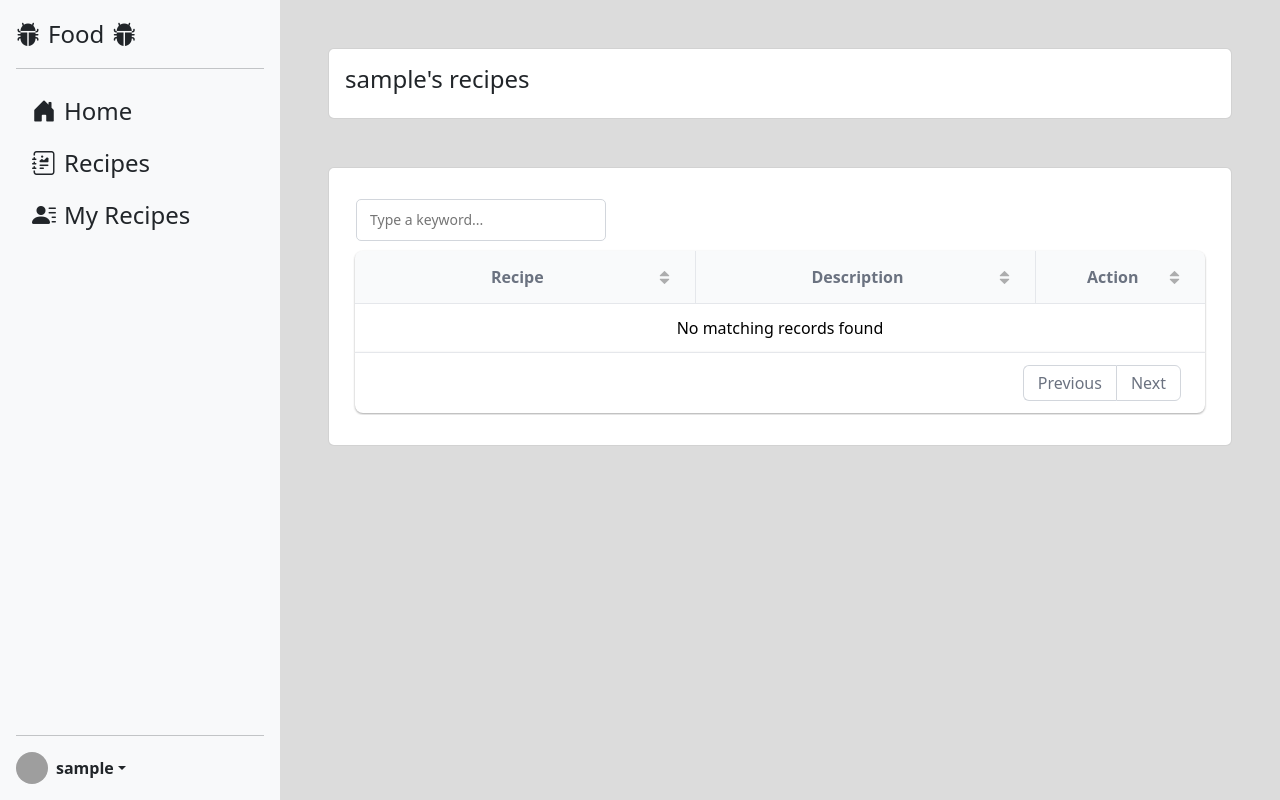
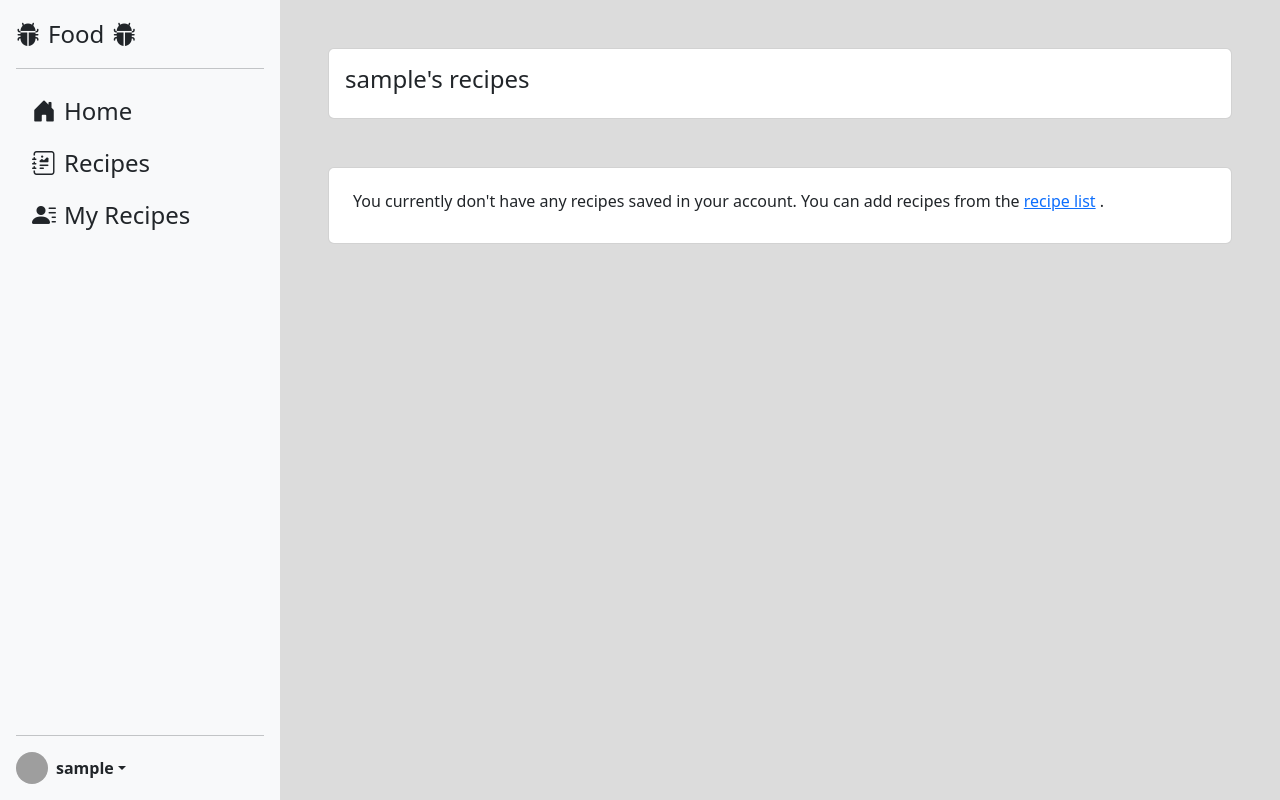
Before and after one commit to GeorgiaSkrempou/Food, a Django app: page /recipes/profile/ in a window 1280 px wide. Run offline with Django 4.2, Linux system fonts and the light colour scheme; the visitor is signed in with stand-in values (Sample User, id 1); data that the repository does not hold is empty; some libraries are stand-ins or nearby versions; grey boxes are pictures that could not be loaded.

Commit message:
fix: when recipe table is empty returns a message isntead of a frontend table

```diff
--- a/recipes_app/recipes/templates/recipes/home.html
+++ b/recipes_app/recipes/templates/recipes/home.html
@@ -14,7 +14,7 @@
     {% if user.is_authenticated %}
         <div class="card" style="width: 18rem;">
             <div class="card-body">
-                <h5 class="card-title">Hello, {{ user.get_username }}!</h5>
+                <h5 class="card-title">Hello, {{ user.username }}!</h5>
                 <p class="card-text">Add new recipes to the inventory</p>
                 <a href="{% url 'recipes:add_recipe' %}" class="btn btn-outline-secondary">Add new recipe</a>
             </div>
--- a/recipes_app/recipes/templates/recipes/profile.html
+++ b/recipes_app/recipes/templates/recipes/profile.html
@@ -7,6 +7,13 @@
 
 {% block content %}
 
+    {% if not recipe_list %}
+        <h6>
+            You currently don't have any recipes saved in your account. You can add recipes from the
+            <a href="{% url 'recipes:list_recipe' %}">recipe list</a>
+            .
+        </h6>
+    {% else %}
 
         <table class="table table-hover recipe-list" id="recipe-list">
             <thead>
@@ -61,6 +68,7 @@
             </tbody>
         </table>
         <div id="pretty-table"></div>
+    {% endif %}
 {% endblock %}
 
 {% block javascript %}
```
Also changed, not shown: recipes_app/recipes/templates/recipes/recipe_list.html (+8 -1 lines). Lines whose indentation alone changed are shown as unchanged.
